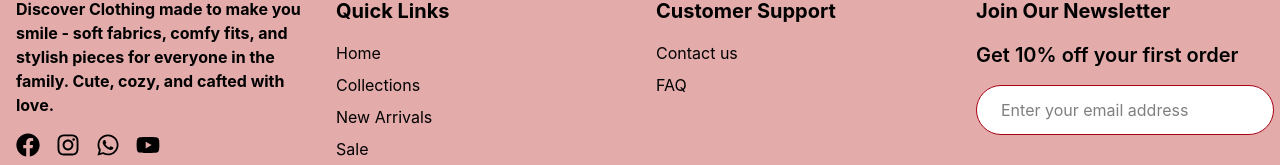
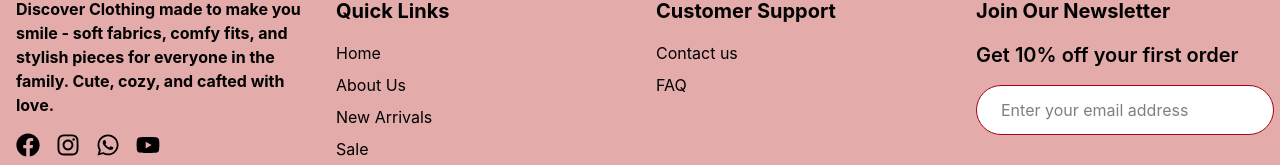
Before and after one commit to supunyasanthaofficial/Cotton, a React (Vite) app: page /checkout in a window 1280 px wide. Shown: the part 1240-1405 px from the top of the page. Built offline with nearby package versions, Linux system fonts and the light colour scheme.

Commit message:
fix(footer): update footer link text to About Us
Changes the label of the navigation link from "Collections" to "About Us" in the footer component to correct the displayed text.

```diff
--- a/src/components/Footer.jsx
+++ b/src/components/Footer.jsx
@@ -64,7 +64,7 @@ const Footer = () => {
               </li>
               <li>
                 <a href="/fashions" className="text-black hover:text-white">
-                  Collections
+                  About Us
                 </a>
               </li>
               <li>
```
